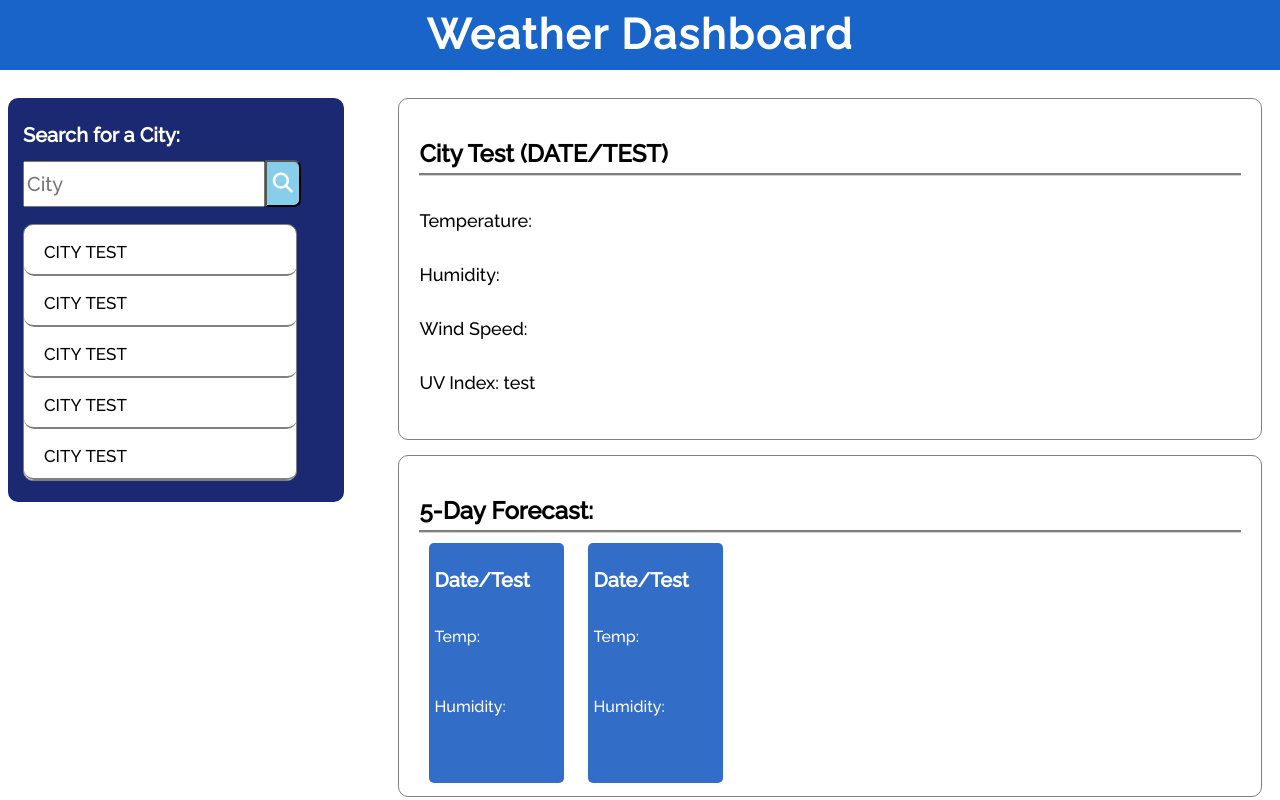
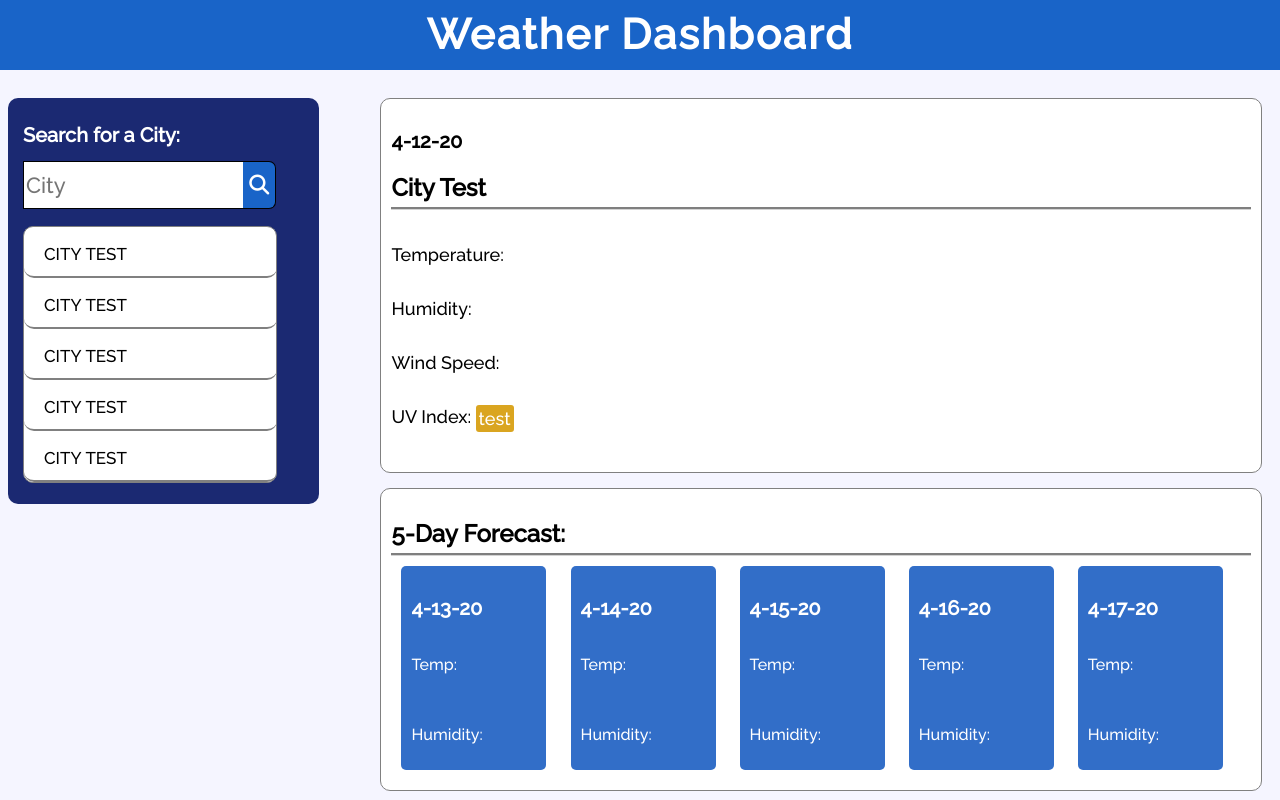
Before and after one commit to jacobwalton/weather-dashboard, a plain HTML site: page index.html in a window 1280 px wide. Drawn offline with nearby package versions, Linux system fonts and the light colour scheme.

Commit message:
added dates to forecast cards and main container

```diff
--- a/assets/script.js
+++ b/assets/script.js
@@ -0,0 +1,11 @@
+var today = moment().format('M-D-YY');
+console.log('today :', today);
+//printing date to main container
+$('<h3>').text(today).prependTo($('.main-container'))
+
+//print 5 day forcast dates to cards
+$('<h3>').text((moment().add("d", 1).format('M-D-YY'))).prependTo($('#forecast-card1'))
+$('<h3>').text((moment().add("d", 2).format('M-D-YY'))).prependTo($('#forecast-card2'))
+$('<h3>').text((moment().add("d", 3).format('M-D-YY'))).prependTo($('#forecast-card3'))
+$('<h3>').text((moment().add("d", 4).format('M-D-YY'))).prependTo($('#forecast-card4'))
+$('<h3>').text((moment().add("d", 5).format('M-D-YY'))).prependTo($('#forecast-card5'))
--- a/assets/style.css
+++ b/assets/style.css
@@ -1,7 +1,10 @@
 * {
   font-family: san;
   list-style: none;
-  font-family: 'Raleway',Arial, Helvetica, sans-serif;
+  font-family: "Raleway", Arial, Helvetica, sans-serif;
+}
+body {
+  background-color: rgb(245, 245, 255);
 }
 nav {
   position: fixed;
@@ -18,7 +21,6 @@ nav {
   z-index: 1;
 }
 
-
 /* main-container styling */
 .main-container {
   border: 1px solid grey;
@@ -26,11 +28,11 @@ nav {
   position: relative;
   float: right;
   margin: 10px;
-  height: 300px;
-  width: 65%;
+  height: auto;
+  width: 68%;
   top: 80px;
   background-color: white;
-  padding: 20px;
+  padding: 10px;
 }
 
 h2 {
@@ -47,13 +49,23 @@ h2 {
   line-height: 300%;
   font-size: 18px;
 }
+
+#uv-display{
+    border-radius: 3px;
+    background-color: goldenrod;
+    padding: 3px;
+    color: white;
+    position: relative;
+    top: 2px;
+}
 /* aside styling */
 aside {
   float: left;
   position: relative;
   border-radius: 10px;
   top: 80px;
-  width: 25%;
+  left: 0px;
+  width: 23%;
   padding: 5px;
   padding-left: 15px;
   margin-top: 10px;
@@ -66,28 +78,31 @@ h3 {
   margin-bottom: 0px;
 }
 input {
-  height: 40px;
+  height: 44px;
   width: 74%;
   margin-top: 14px;
-  font-size: 20px;
-
+  font-size: 22px;
+  border: 1px solid black;
+  border-right: 0px;
 }
 /* search btn */
 .fa-search {
   font-size: 20px;
   color: white;
 }
-.fa-search:active {
-  font-size: 20px;
-  opacity: 20%;
-}
+
 #search-btn {
   width: auto;
-  height: 47px;
-  background-color: skyblue;
+  height: 48px;
+  background-color: rgb(25, 100, 200);
   border-radius: 0px 7px 7px 0px;
+  border: 1px solid black;
+  border-left: 0px;
   position: relative;
   bottom: 1px;
+}
+#search-btn:active {
+  background-color: rgb(15, 75, 145);
 }
 
 #searched {
@@ -112,7 +127,7 @@ input {
   font-variant-caps: all-petite-caps;
 }
 .searched-list:hover {
-  background-color: skyblue;
+  background-color: rgb(215, 245, 255);
 }
 
 /* forecast styling */
@@ -121,23 +136,21 @@ input {
   border-radius: 10px;
   float: right;
   margin: 10px;
-  height: 300px;
-  width: 65%;
+  height: auto;
+  width: 68%;
   position: relative;
   top: 75px;
   background-color: white;
-  padding: 20px;
+  padding: 10px;
   text-align: left;
-
 }
 
-
-.forecast-card{
+.forecast-card {
   background-color: rgb(50, 110, 200);
   border-radius: 5px;
   width: 125px;
-    height: 230px;
-    padding: 5px;
+  height: auto;
+  padding: 10px;
   margin: 10px;
   border: 0px;
   display: inline-table;
--- a/index.html
+++ b/index.html
@@ -1,65 +1,103 @@
 <!DOCTYPE html>
 <html lang="en">
   <head>
-    <meta charset="UTF-8">
-    <meta name="viewport" content="width=device-width, initial-scale=1.0">
+    <meta charset="UTF-8" />
+    <meta name="viewport" content="width=device-width, initial-scale=1.0" />
     <title>Weather Dashboard</title>
-    <link href="https://fonts.googleapis.com/css2?family=Raleway:wght@500&display=swap" rel="stylesheet">
+    <!-- font -->
+    <link href="https://fonts.googleapis.com/css2?family=Raleway:wght@500&display=swap" rel="stylesheet"/>
+    <!-- icons -->
     <script src="https://kit.fontawesome.com/dc153e2359.js" crossorigin="anonymous"></script>
-    <link rel="stylesheet" type="text/css" href="assets/style.css">
+    <!-- Moment js -->
+    <script src="https://unpkg.com/moment"></script>
+    <link rel="stylesheet" type="text/css" href="assets/style.css" />
   </head>
+
   <body>
     <!-- JQuery library -->
     <script src="https://cdnjs.cloudflare.com/ajax/libs/jquery/3.2.1/jquery.min.js"></script>
     <nav>
-
       <h1>Weather Dashboard</h1>
-
     </nav>
+    <!-- current weather displayed here -->
     <div class="main-container">
       <h2>
-    City Test (DATE/TEST)
+        City Test
       </h2>
       <ul id="current-weather">
-    <li>Temperature: </li>
-    <li>Humidity: </li>
-    <li>Wind Speed: </li>
+        <li>Temperature:</li>
+        <li>Humidity:</li>
+        <li>Wind Speed:</li>
         <li>UV Index: <span id="uv-display">test</span></li>
       </ul>
     </div>
 
+
     <aside>
       <h3>Search for a City:</h3>
-<input type="text" id="city-search" placeholder="City"/><button id="search-btn"><i class="fas fa-search"></i></button>
+      <input type="text" id="city-search" placeholder="City" /><button
+        id="search-btn"
+      >
+        <i class="fas fa-search"></i>
+      </button>
       <ul id="searched">
         <li class="searched-list">City Test</li>
         <li class="searched-list">City Test</li>
         <li class="searched-list">City Test</li>
         <li class="searched-list">City Test</li>
         <li class="searched-list">City Test</li>
-
       </ul>
     </aside>
-
+<!-- 5 day forecast displayed here -->
     <div class="forecast-container">
       <h2>5-Day Forecast:</h2>
-<div class="forecast-card">
-<h3>Date/Test</h3><br>
+      <div class="forecast-card" id="forecast-card1">
 
-<p>Temp: </p><br>
-<p>Humidity: </p>
+        <br />
+
+        <p>Temp:</p>
+        <br />
+        <p>Humidity:</p>
       </div>
 
-<div class="forecast-card">
-<h3>Date/Test</h3><br>
+      <div class="forecast-card" id="forecast-card2">
 
-<p>Temp: </p><br>
-<p>Humidity: </p>
+        <br />
+
+        <p>Temp:</p>
+        <br />
+        <p>Humidity:</p>
       </div>
 
+      <div class="forecast-card" id="forecast-card3">
 
+        <br />
+
+        <p>Temp:</p>
+        <br />
+        <p>Humidity:</p>
       </div>
 
-    <script src="./script.js"></script>
+      <div class="forecast-card" id="forecast-card4">
+
+        <br />
+
+        <p>Temp:</p>
+        <br />
+        <p>Humidity:</p>
+      </div>
+
+      <div class="forecast-card" id="forecast-card5">
+
+        <br />
+
+        <p>Temp:</p>
+        <br />
+        <p>Humidity:</p>
+      </div>
+    </div>
+    <script src="https://code.jquery.com/jquery-3.4.1.min.js"></script>
+    <script src="https://cdnjs.cloudflare.com/ajax/libs/moment.js/2.24.0/moment.min.js"></script>
+    <script src="./assets/script.js"></script>
   </body>
 </html>
```
Lines whose indentation alone changed are shown as unchanged.
